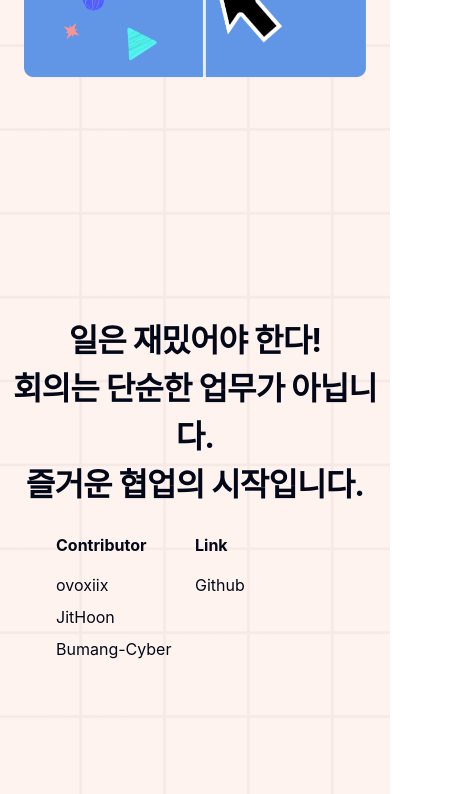
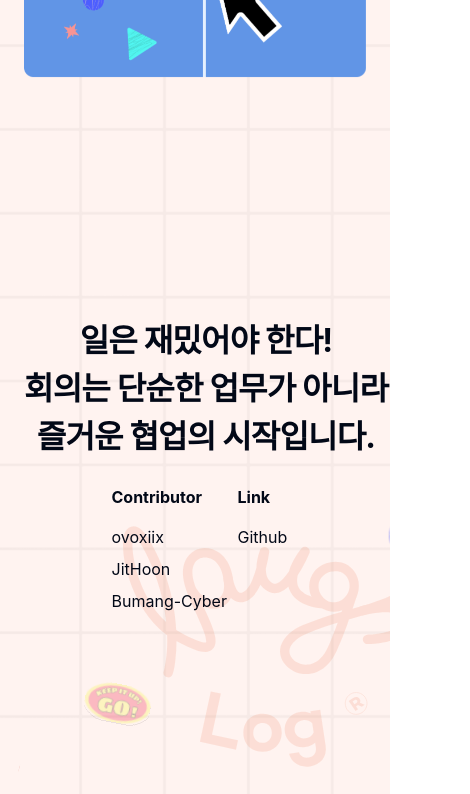
Before and after one commit to LaughLog/laugh-log, a Next.js app in the folder client/: page / in a window 390 px wide. Shown: the part 1156-1950 px from the top of the page, 470 px wide, since content can reach past the window. Built offline with nearby package versions, Linux system fonts and the light colour scheme.

Commit message:
fix: footer 반응형 레이아웃 반영

```diff
--- a/client/app/(home)/(routes)/page.tsx
+++ b/client/app/(home)/(routes)/page.tsx
@@ -9,7 +9,7 @@ import FooterSection from '../_components/footerSection';
 
 export default function Home() {
   return (
-    <main className="bg-signIn relative bg-coral200 pt-[40px]">
+    <main className="relative w-full overflow-x-hidden bg-coral200 bg-signIn pt-[40px]">
       <Header />
       <Image
         className="absolute top-[100px] w-full opacity-60 tablet:top-[32px]"
--- a/client/app/(home)/_components/_footerComponents/footerText.tsx
+++ b/client/app/(home)/_components/_footerComponents/footerText.tsx
@@ -4,16 +4,16 @@ const FooterText = () => {
   return (
     <section className="flex w-full max-w-[850px] flex-col flex-wrap justify-center desktop:max-w-[1400px] desktop:flex-row desktop:justify-between">
       <div className="flex w-[auto] flex-col pb-[24px] desktop:w-[50%]">
-        <span className="text-center text-[32px] font-bold tracking-tight tablet:text-[56px] desktop:text-left">
+        <span className=" whitespace-nowrap text-center text-[32px] font-bold tracking-tight tablet:text-[56px] desktop:text-left">
           일은 재밌어야 한다!
           <br />
-          회의는 단순한 업무가 아닙니다.
+          회의는 단순한 업무가 아니라
           <br />
           즐거운 협업의 시작입니다.
         </span>
       </div>
       <div className="flex w-[650px] w-[auto] justify-between px-[56px] desktop:w-[50%]">
-        <section className="flex w-[50%] flex-col">
+        <section className="flex w-[50%] translate-x-1/4 flex-col tablet:translate-x-1/2 desktop:translate-x-0">
           <div className="mb-[16px] font-bold">Contributor</div>
           <TextHint text="Go To ovoxiix's Github">
             <a
@@ -43,7 +43,7 @@ const FooterText = () => {
             </a>
           </TextHint>
         </section>
-        <section className="w-[50%]">
+        <section className="w-[50%] translate-x-1/4 tablet:translate-x-1/2 desktop:translate-x-0">
           <div className="mb-[16px] font-bold">Link</div>
           <TextHint text="Go To Github">
             <a
--- a/client/app/(home)/_components/footerSection.tsx
+++ b/client/app/(home)/_components/footerSection.tsx
@@ -6,13 +6,12 @@ import FooterText from './_footerComponents/footerText';
 
 const FooterSection = () => {
   return (
-    <main className="relative flex h-[1200px] w-full flex-col items-center">
-      <FooterText></FooterText>
+    <main className="relative flex h-[600px] w-full flex-col items-center px-[24px] tablet:h-[1200px] tablet:px-[80px] desktop:px-[148px]">
       <Image
         src={welcome}
         width={600}
         alt="logo"
-        className="absolute bottom-[300px] left-[80px]"
+        className="absolute bottom-[100px] left-[80px] opacity-30 tablet:bottom-[300px] tablet:opacity-100"
       />
       <Image
         src={lines2}
@@ -20,6 +19,7 @@ const FooterSection = () => {
         layout="responsive"
         alt="background-line"
       />
+      <FooterText></FooterText>
     </main>
   );
 };
--- a/client/hook/useInnerWidth.ts
+++ b/client/hook/useInnerWidth.ts
@@ -1,3 +1,5 @@
+'use client';
+
 import { useEffect, useState } from 'react';
 
 const useInnerWidth = () => {
```
